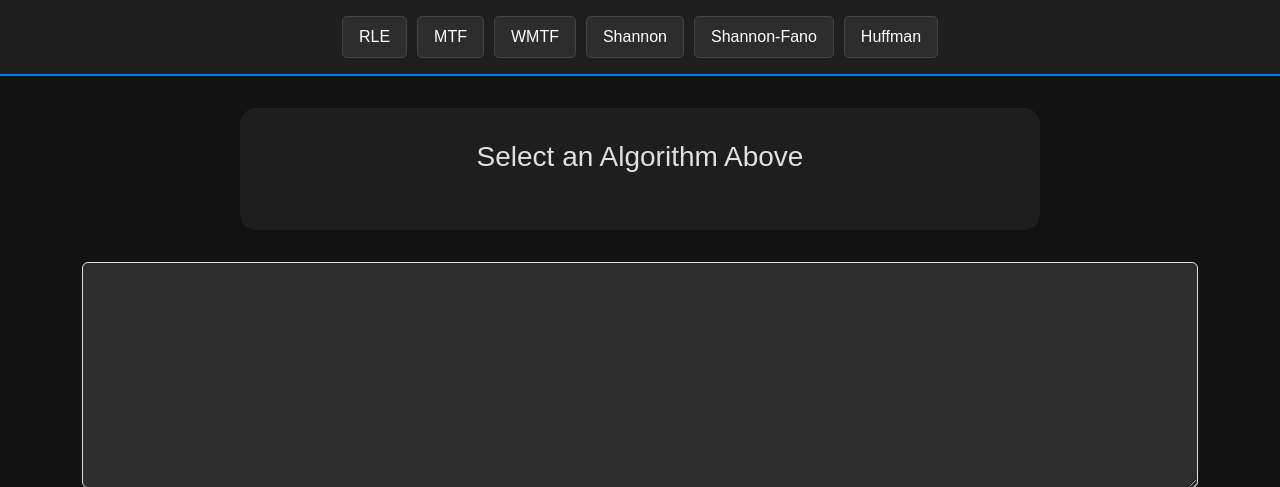
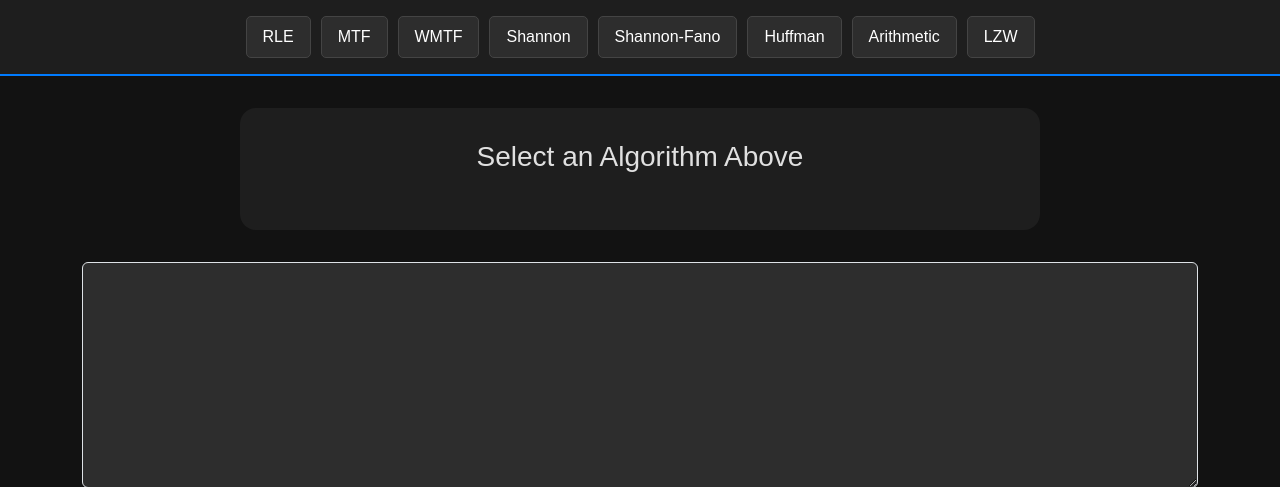
Before and after one commit to Mostafa40Hisham/Data-_compression, a Flask app: page / in a window 1280 px wide. Shown: the top 487 px of the page. Run offline with Flask 3, Linux system fonts and the light colour scheme.

Commit message:
Add Arithmetic and LZW algorithms to index.html
Added new algorithms: Arithmetic and LZW.

```diff
--- a/project/templates/index.html
+++ b/project/templates/index.html
@@ -22,6 +22,8 @@
         <button class="nav-btn" data-algo="shannon" onclick="selectAlgo('shannon')">Shannon</button>
         <button class="nav-btn" data-algo="sf" onclick="selectAlgo('sf')">Shannon-Fano</button>
         <button class="nav-btn" data-algo="huffman" onclick="selectAlgo('huffman')">Huffman</button>
+        <button class="nav-btn" data-algo="arithmetic" onclick="selectAlgo('arithmetic')">Arithmetic</button>
+        <button class="nav-btn" data-algo="lzw" onclick="selectAlgo('lzw')">LZW</button>
     </div>
 
     <div class="modern-card">
```
